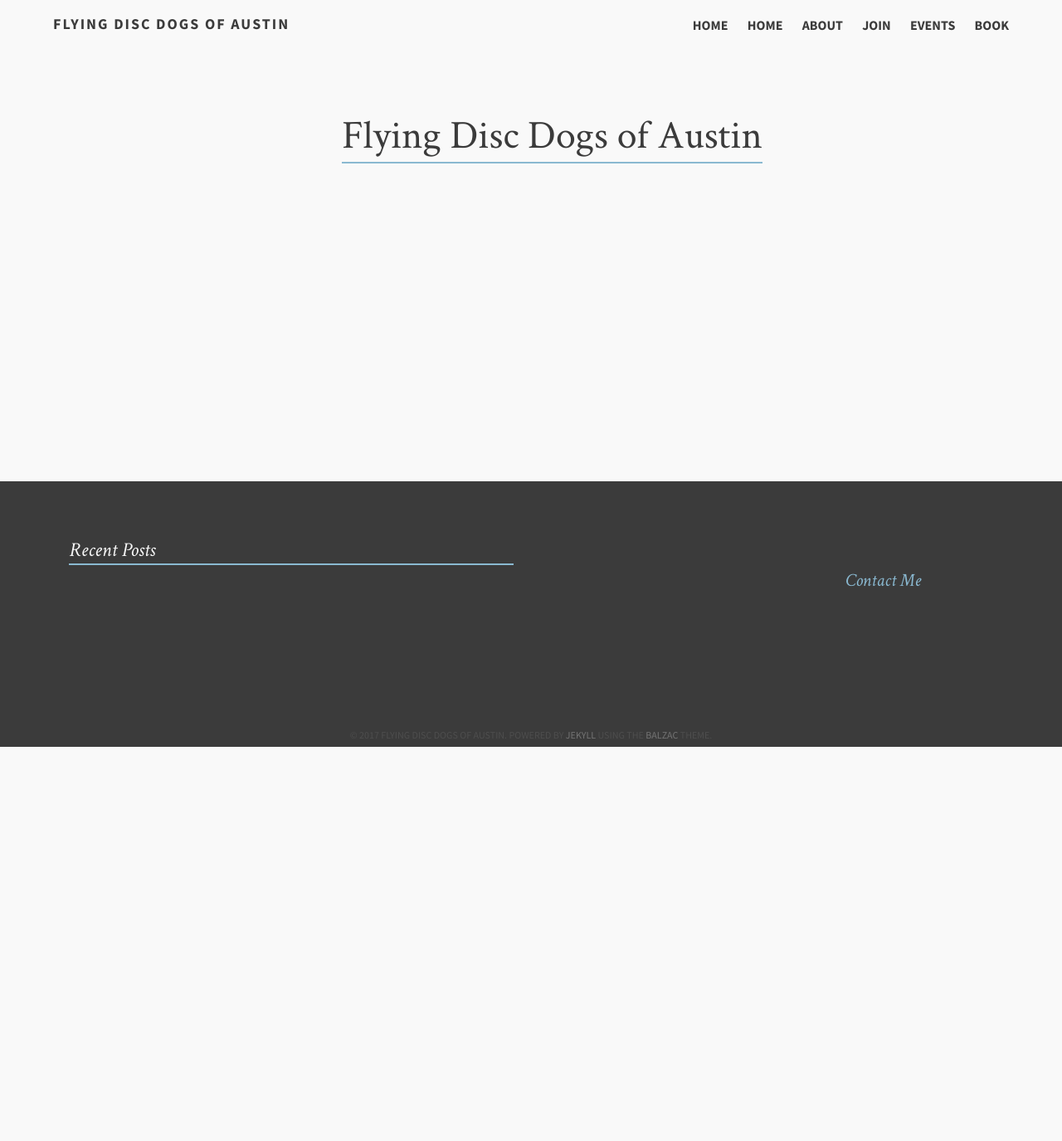
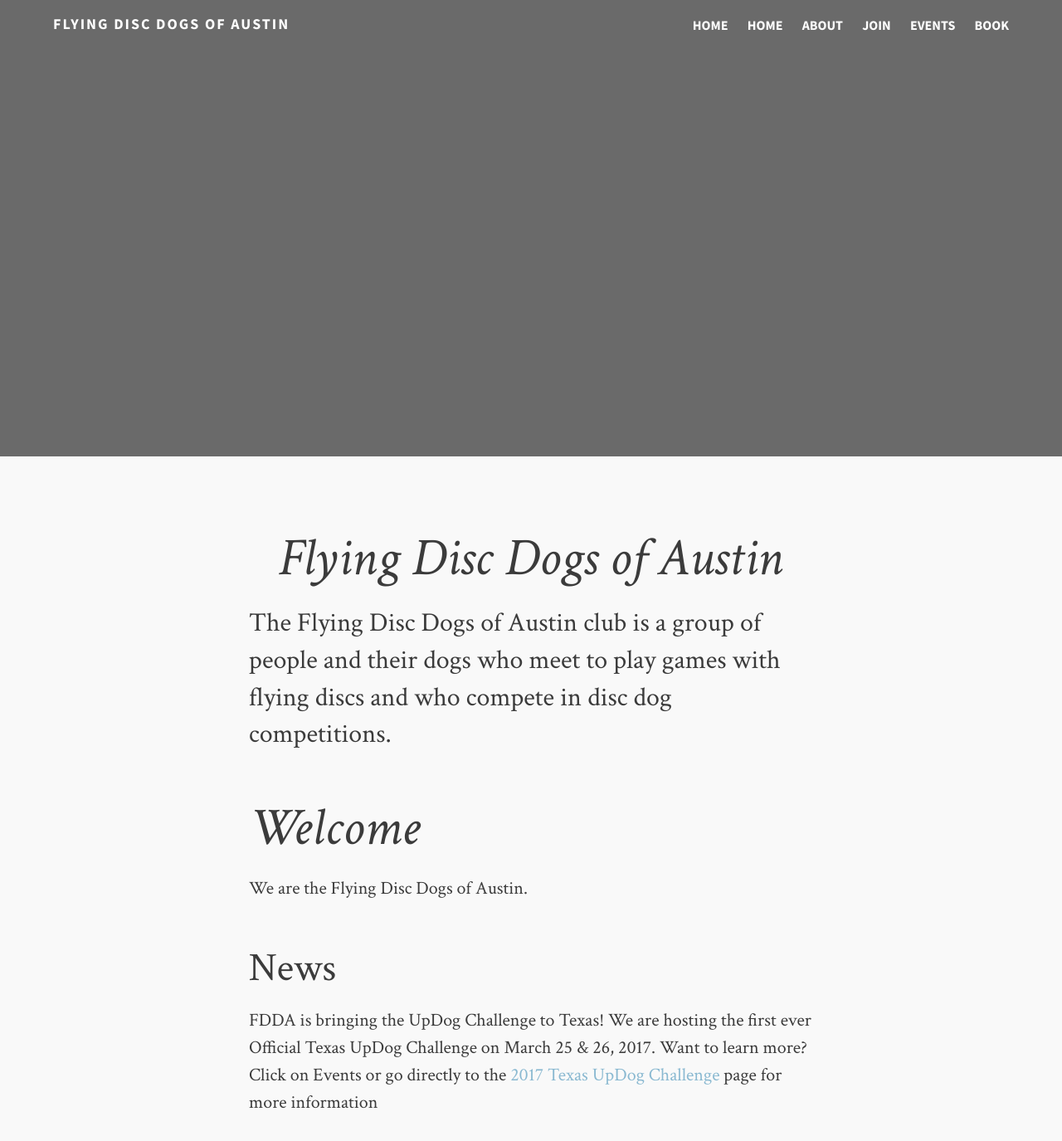
Before and after one commit to FlyingDiscDogsOfAustin/FDDA-site, a Jekyll site: the page built from index.md, in a window 1280 px wide and 1400 px high. Shown: the top 1375 px of the window at 83% size. Built offline with Jekyll 4.4.1, drawn with Linux system fonts in a browser that asks for light colours.

Commit message:
cleaning up some stuff

```diff
--- a/_layouts/home.html
+++ /dev/null
@@ -1,22 +0,0 @@
-{% include head-dark.html %}
-
-    <div id='bump'>
-        <section class="article archive">
-          <article class="archive-wrap">
-              <ol class="post-list">
-                 <lh><h2><span class="bb">{{ page.title }}</span></h2></lh>
-                  {% for post in site.posts %}
-                  <li>
-                    <div class="deets" itemscope itemtype="http://schema.org/BlogPosting" itemprop="blogPost">
-                        <h1><a href="{{ site.url }}{{ post.url }}">{{ post.title }}</a></h1>
-                        <p class="date"><time datetime="{{ post.date | date_to_xmlschema }}" itemprop="datePublished">{{ post.date | date: "%B %d, %Y" }}</time></p>
-                        <p class="">{% if post.description %}{{ post.description  | strip_html | strip_newlines | truncate: 120 }}{% else %}{{ post.content | strip_html | strip_newlines | truncate: 120 }}{% endif %}</p>
-                    </div>
-                  </li>
-                  {% endfor %}
-              </ol>
-          </article>
-        </section>
-    </div>
-
-{% include footer.html %}
--- a/index.md
+++ b/index.md
@@ -1,5 +1,5 @@
 ---
-layout: home
+layout: page
 title: Flying Disc Dogs of Austin
 description: The Flying Disc Dogs of Austin club is a group of people and their dogs who meet to play games with flying discs and who compete in disc dog competitions.
 image:
```
